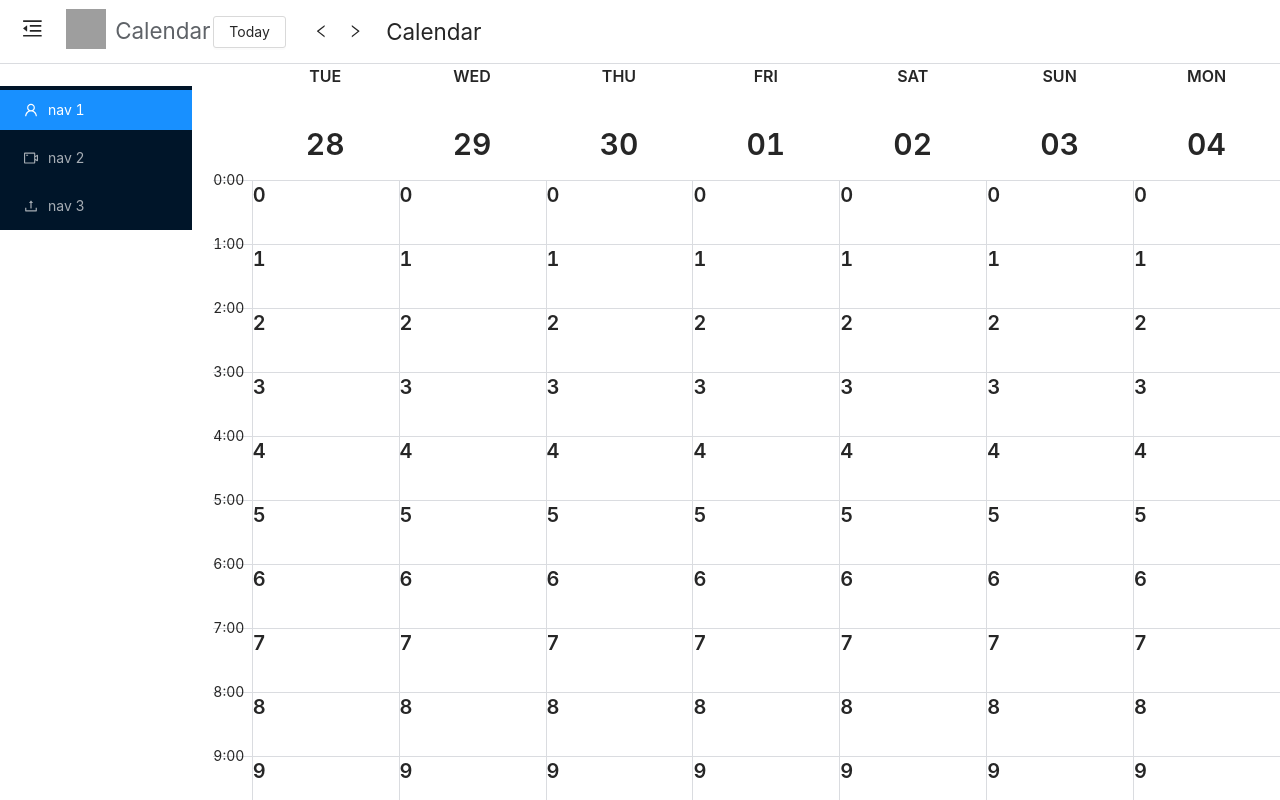
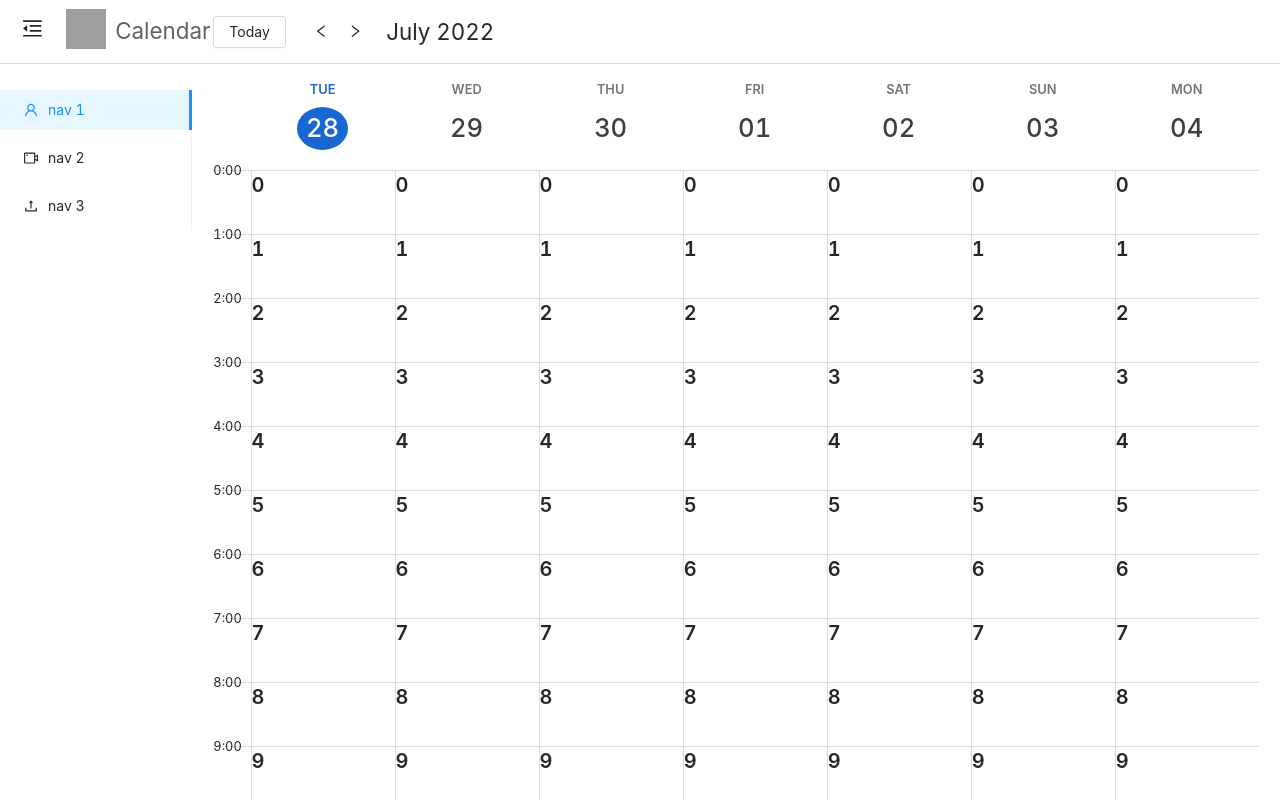
Before and after one commit to mindwebs/calendar-ts, a React (Create React App) app: page / in a window 1280 px wide. Shown: the top 800 px of the page. Built offline with nearby package versions, Linux system fonts and the light colour scheme; grey boxes are pictures that could not be loaded.

Commit message:
Update calendarStructure

```diff
--- a/src/components/CalendarStructure/index.tsx
+++ b/src/components/CalendarStructure/index.tsx
@@ -80,6 +80,7 @@ export default function CalendarStructure() {
         setCollapsed={setCollapsed}
         handleWeekForward={handleWeekForward}
         handleWeekBackward={handleWeekBackward}
+        currentTimelineHeading={weekData[3].format("MMMM YYYY")}
       />
       <Row>
         <Col xs={24} xl={collapsed ? 1 : 4}>
--- a/src/components/Day/Day.css
+++ b/src/components/Day/Day.css
@@ -1,5 +1,27 @@
+.calendar_dayNames {
+  text-align: center;
+  margin-top: 1rem;
+  font-size: 0.8rem !important;
+}
+.calendar_timeHeadings {
+  position: relative;
+  top: -12px;
+  font-size: 0.8rem !important;
+}
+.dateDiv {
+  text-align: center;
+  margin: 0 0 1.5rem !important;
+}
 .date {
   font-weight: 500;
+  font-size: 1.6rem !important;
+  padding: 5px 9px 7px !important;
+  border-radius: 50%;
+  cursor: pointer;
+  user-select: none;
+}
+.date:hover {
+  background-color: #dfdfdf !important;
 }
 .timeBlocks {
   border: 1px solid #dadce0;
--- a/src/components/Day/index.tsx
+++ b/src/components/Day/index.tsx
@@ -21,15 +21,6 @@ export default function Day({
   const [eachDayEvent, setEachDayEvent]: any = useState([]);
 
   useEffect(() => {
-    // const events = savedEvents.filter(
-    //   (evt: any) =>
-    //     dayjs(evt.day).format("DD-MM-YY") ===
-    //     day.map((oneDay: any) => {
-    //       console.log(dayjs(evt.day).format("DD-MM-YY"));
-    //       console.log("Pweasee", oneDay);
-    //       return oneDay.format("DD-MM-YY");
-    //     })
-    // );
     var events;
     events = day.map((oneDay: any) => {
       return savedEvents.filter(
@@ -56,10 +47,12 @@ export default function Day({
 
   return (
     <>
-      <div style={{ display: "flex" }}>
+      <div style={{ display: "flex", width: "98%" }}>
         <div style={{ width: "3vw" }}>
-          <Title level={5}>&nbsp; </Title>
-          <Title level={2} className="date">
+          <Title level={5} className="calendar_dayNames">
+            &nbsp;{" "}
+          </Title>
+          <Title level={2} className="dateDiv">
             &nbsp;
           </Title>
           {timeArr.map((oneTime: number) => {
@@ -68,9 +61,7 @@ export default function Day({
                 style={{ margin: "0", borderLeft: "none", height: "4rem" }}
                 className="timeBlocks"
               >
-                <span style={{ position: "relative", top: "-12px" }}>
-                  {oneTime}:00
-                </span>
+                <span className="calendar_timeHeadings">{oneTime}:00</span>
               </p>
             );
           })}
@@ -79,18 +70,37 @@ export default function Day({
         {day.map((oneDay: any) => {
           return (
             <div style={{ width: "14.2%" }}>
-              <Title level={5} style={{ textAlign: "center" }}>
+              <div>
+                <Title
+                  level={5}
+                  className="calendar_dayNames"
+                  style={{
+                    color:
+                      oneDay.format("DD-MM-YY") === dayjs().format("DD-MM-YY")
+                        ? "#1967D2"
+                        : "#70757a",
+                  }}
+                >
                   {oneDay.format("ddd").toUpperCase()}
                 </Title>
-              <Title
-                level={2}
+                <Title level={2} className="dateDiv">
+                  <span
                     className="date"
                     style={{
-                  textAlign: "center",
+                      color:
+                        oneDay.format("DD-MM-YY") === dayjs().format("DD-MM-YY")
+                          ? "#fff"
+                          : "#3C4043",
+                      backgroundColor:
+                        oneDay.format("DD-MM-YY") === dayjs().format("DD-MM-YY")
+                          ? "#1967D2"
+                          : "#fff",
                     }}
                   >
                     {oneDay.format("DD")}
+                  </span>
                 </Title>
+              </div>
               {timeArr.map((oneTime: number) => {
                 return (
                   <div
--- a/src/components/Navbar/Navbar.tsx
+++ b/src/components/Navbar/Navbar.tsx
@@ -16,6 +16,7 @@ export default function Navbar({
   setCollapsed,
   handleWeekForward,
   handleWeekBackward,
+  currentTimelineHeading,
 }: any) {
   return (
     <>
@@ -55,7 +56,7 @@ export default function Navbar({
               onClick={() => handleWeekForward()}
             />
             <Title level={3} className="nav_currentMonth">
-              Calendar
+              {currentTimelineHeading}
             </Title>
           </Col>
         </Row>
--- a/src/components/Sidebar/Sidebar.tsx
+++ b/src/components/Sidebar/Sidebar.tsx
@@ -12,11 +12,11 @@ export default function Sidebar({ collapsed }: any) {
       <div
         style={{
           width: collapsed ? "100%" : "90%",
+          backgroundColor: "#fff",
         }}
       >
         <div className="logo" />
         <Menu
-          theme="dark"
           mode="inline"
           defaultSelectedKeys={["1"]}
           items={[
```
Lines whose indentation alone changed are shown as unchanged.
